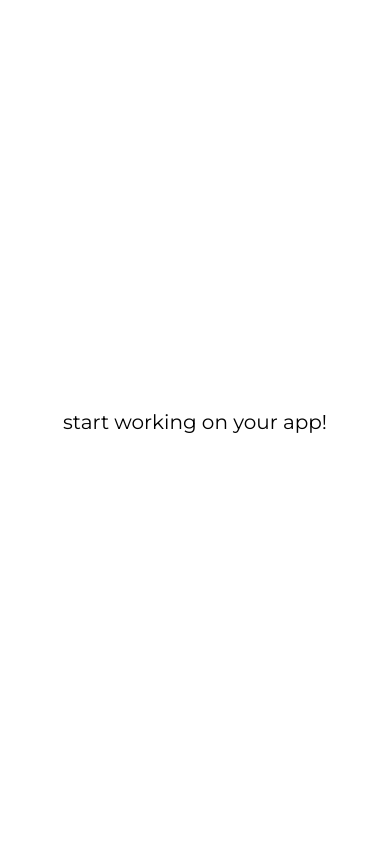
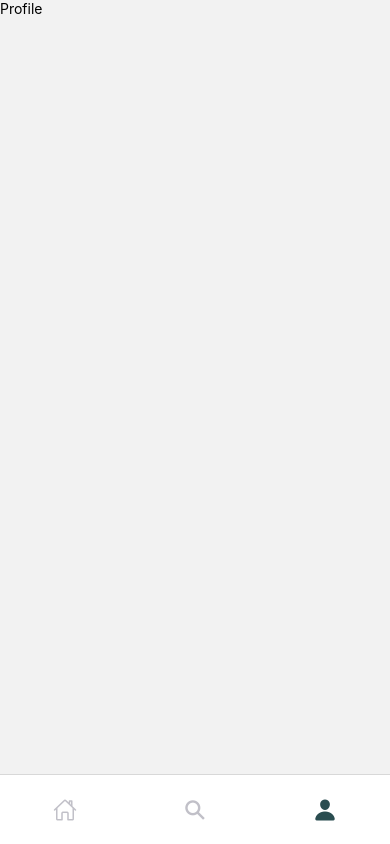
Before and after one commit to Rottensinner/Aplikacje-Mobilne, a React Native app: screen /Profile in a window 390 px wide. Built offline with nearby package versions, Linux system fonts and the light colour scheme.

Commit message:
Added bottom tab navigation
- Added screens folder with screen files: Home, Profile and Search
- Added bottom tab navigation
- removed StyleSheet and other unused imports from App.js file

```diff
--- a/App.js
+++ b/App.js
@@ -1,8 +1,11 @@
-import { StatusBar } from 'expo-status-bar';
-import { StyleSheet, Text, View } from 'react-native';
+import { NavigationContainer } from '@react-navigation/native';
+import { createNativeStackNavigator } from '@react-navigation/native-stack';
 import { useFonts } from 'expo-font';
 import * as SplashScreen from "expo-splash-screen";
 import { useCallback } from 'react';
+import BottomTabNavigation from './navigation/BottomTabNavigation';
+
+const Stack = createNativeStackNavigator();
 
 export default function App() {
   const [fontsLoaded] = useFonts({
@@ -26,22 +29,14 @@ export default function App() {
   }
 
   return (
-    <View style={styles.container}>
-      <Text style={styles.textStyle}>start working on your app!</Text>
-      <StatusBar style="auto" />
-    </View>
+    <NavigationContainer>
+      <Stack.Navigator>
+        <Stack.Screen
+          name='Bottom Navigation'
+          component={BottomTabNavigation}
+          options={{headerShown:false}}
+        />
+      </Stack.Navigator>
+    </NavigationContainer>
   );
 }
-
-const styles = StyleSheet.create({
-  container: {
-    flex: 1,
-    backgroundColor: '#fff',
-    alignItems: 'center',
-    justifyContent: 'center',
-  },
-  textStyle: {
-    fontFamily: "regular",
-    fontSize: 20,
-  }
-});
--- /dev/null
+++ b/navigation/BottomTabNavigation.jsx
@@ -0,0 +1,75 @@
+import React from 'react';
+import { createBottomTabNavigator } from '@react-navigation/bottom-tabs';
+import { Home, Profile, Search } from "../screens";
+import { Ionicons } from "@expo/vector-icons";
+import { COLORS } from "../constants/index";
+
+const Tab = createBottomTabNavigator();
+
+const screenOptions = {
+  tabBarShowLabel: false,
+  tabBarHideOnKey: true,
+  headerShown: false,
+  tabBarStyle: {
+    position: "absolute",
+    bottom: 0,
+    right: 0,
+    left: 0,
+    elevation: 0,
+    height: 70,
+  }
+}
+
+const BottomTabNavigation = () => {
+  return (
+    <Tab.Navigator screenOptions={screenOptions}>
+        <Tab.Screen
+         name="Home"
+         component={Home}
+         options={{
+            tabBarIcon: ({focused}) => {
+                return (
+                    <Ionicons
+                        name={focused ? "home" : "home-outline"}
+                        size={24}
+                        color={focused ? COLORS.primary : COLORS.gray2}
+                    />
+                );
+            },
+         }}
+        />
+        <Tab.Screen
+         name="Search"
+         component={Search}
+         options={{
+            tabBarIcon: ({focused}) => {
+                return (
+                    <Ionicons
+                        name={"search-sharp"}
+                        size={24}
+                        color={focused ? COLORS.primary : COLORS.gray2}
+                    />
+                );
+            },
+         }}
+        />
+        <Tab.Screen
+         name="Profile"
+         component={Profile}
+         options={{
+            tabBarIcon: ({focused}) => {
+                return (
+                    <Ionicons
+                        name={focused ? "person" : "person-outline"}
+                        size={24}
+                        color={focused ? COLORS.primary : COLORS.gray2}
+                    />
+                );
+            },
+         }}
+        />
+    </Tab.Navigator>
+  )
+}
+
+export default BottomTabNavigation
--- /dev/null
+++ b/screens/Home.jsx
@@ -0,0 +1,15 @@
+import { StyleSheet, Text, View } from 'react-native'
+import React from 'react'
+import { SafeAreaView } from 'react-native-safe-area-context'
+
+const Home = () => {
+  return (
+    <SafeAreaView>
+      <Text>Home</Text>
+    </SafeAreaView>
+  )
+}
+
+export default Home
+
+const styles = StyleSheet.create({})
--- /dev/null
+++ b/screens/Profile.jsx
@@ -0,0 +1,15 @@
+import { StyleSheet, Text, View } from 'react-native'
+import React from 'react';
+import { SafeAreaView } from 'react-native-safe-area-context'
+
+const Profile = () => {
+  return (
+    <SafeAreaView>
+      <Text>Profile</Text>
+    </SafeAreaView>
+  )
+}
+
+export default Profile
+
+const styles = StyleSheet.create({})
--- /dev/null
+++ b/screens/Search.jsx
@@ -0,0 +1,15 @@
+import { StyleSheet, Text, View } from 'react-native'
+import React from 'react'
+import { SafeAreaView } from 'react-native-safe-area-context'
+
+const Search = () => {
+  return (
+    <SafeAreaView>
+      <Text>Search</Text>
+    </SafeAreaView>
+  )
+}
+
+export default Search
+
+const styles = StyleSheet.create({})
--- /dev/null
+++ b/screens/index.js
@@ -0,0 +1,9 @@
+import Search from "./Search";
+import Home from "./Home";
+import Profile from "./Profile";
+
+export {
+    Home,
+    Search,
+    Profile
+}
```
